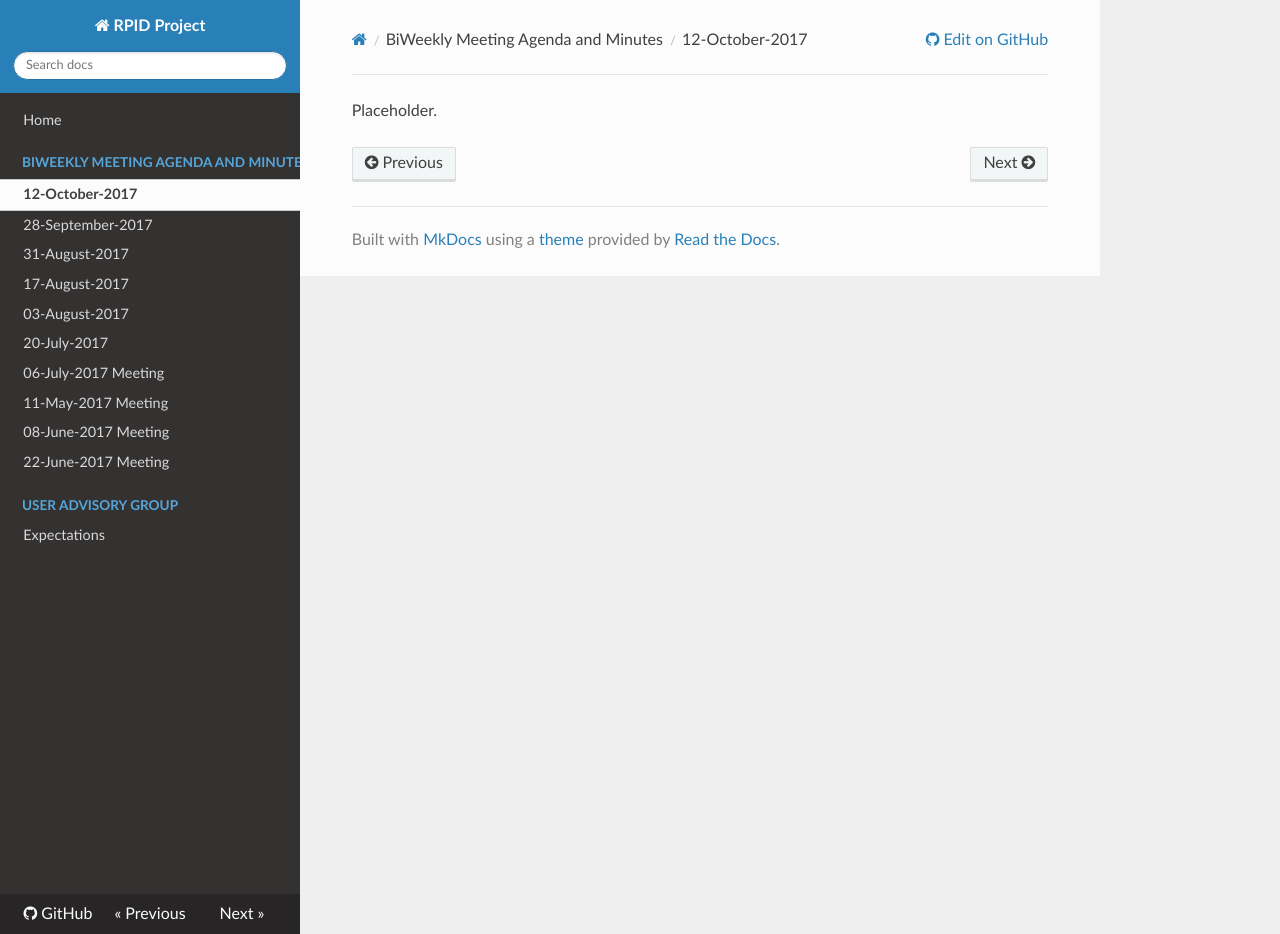
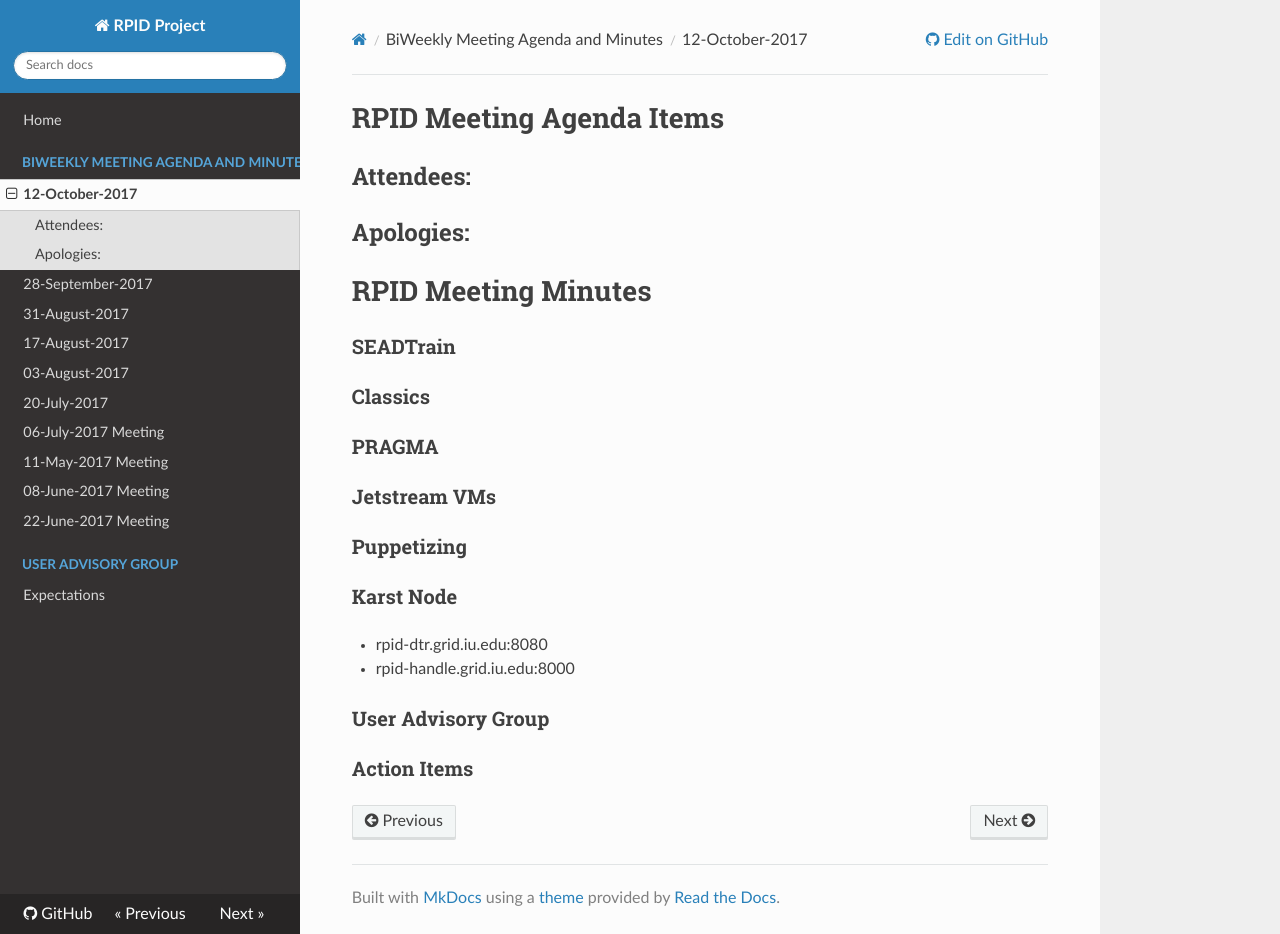
Before and after one commit to rpidproject/rpid, an MkDocs documentation site: the page built from docs/12-October-2017.md, in a window 1280 px wide and 934 px high. Built offline with MkDocs 1.6.1, drawn with Linux system fonts in a browser that asks for light colours; nearby versions of some CDN libraries; old or Windows-style settings are respelled for this version of MkDocs.

Commit message:
Update 12-October-2017.md

```diff
--- a/docs/12-October-2017.md
+++ b/docs/12-October-2017.md
@@ -1 +1,25 @@
-Placeholder.
+# RPID Meeting Agenda Items
+
+
+## Attendees:
+## Apologies:
+
+# RPID Meeting Minutes
+
+### SEADTrain
+
+### Classics
+
+### PRAGMA
+
+### Jetstream VMs
+
+### Puppetizing
+
+### Karst Node
+   * rpid-dtr.grid.iu.edu:8080
+   * rpid-handle.grid.iu.edu:8000
+
+### User Advisory Group
+
+### Action Items
```
